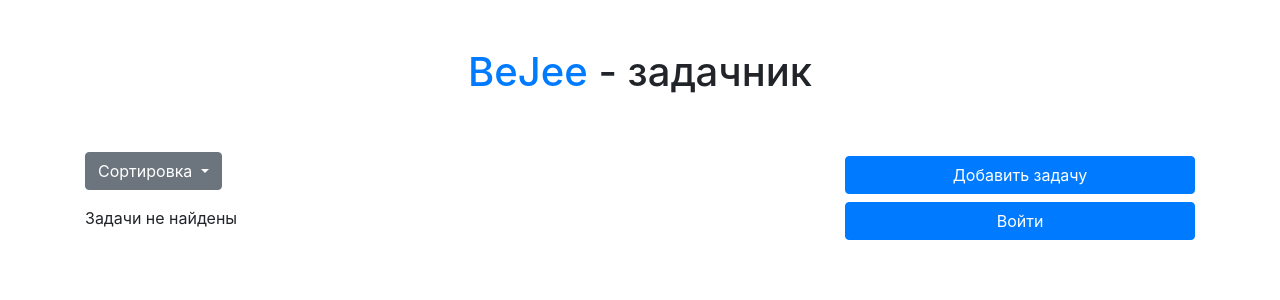
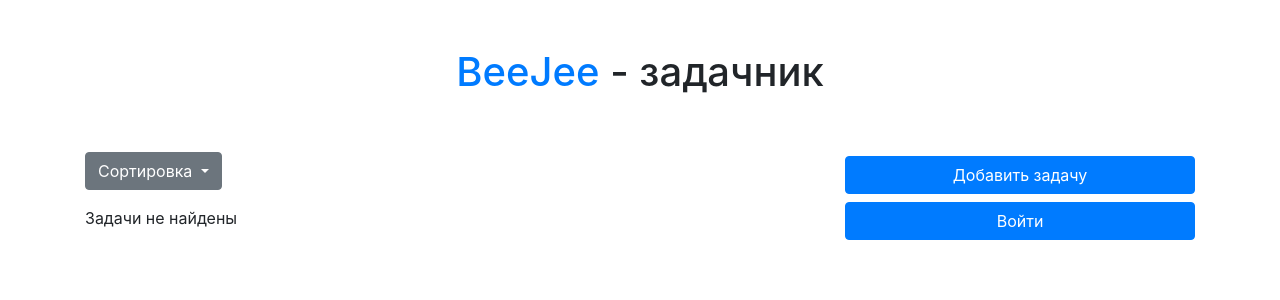
Before and after one commit to NaaB4/beejee, a PHP site: page / in a window 1280 px wide. Shown: the top 300 px of the page. Run offline with PHP 8.4, Linux system fonts and the light colour scheme; data that the repository does not hold is empty.

Commit message:
name BeJee chenged to BeeJee

```diff
--- a/views/layout/main.html.php
+++ b/views/layout/main.html.php
@@ -13,7 +13,7 @@
 <body>
 	<div class="container">
 		<div class="py-5 text-center">
-			<h1><a href="/">BeJee</a> - <?= $title ?? "задачник" ?></h1>
+			<h1><a href="/">BeeJee</a> - <?= $title ?? "задачник" ?></h1>
 		</div>
 		<div class="row">
 			<div class="col-md-4 order-md-2 mb-4">
```
